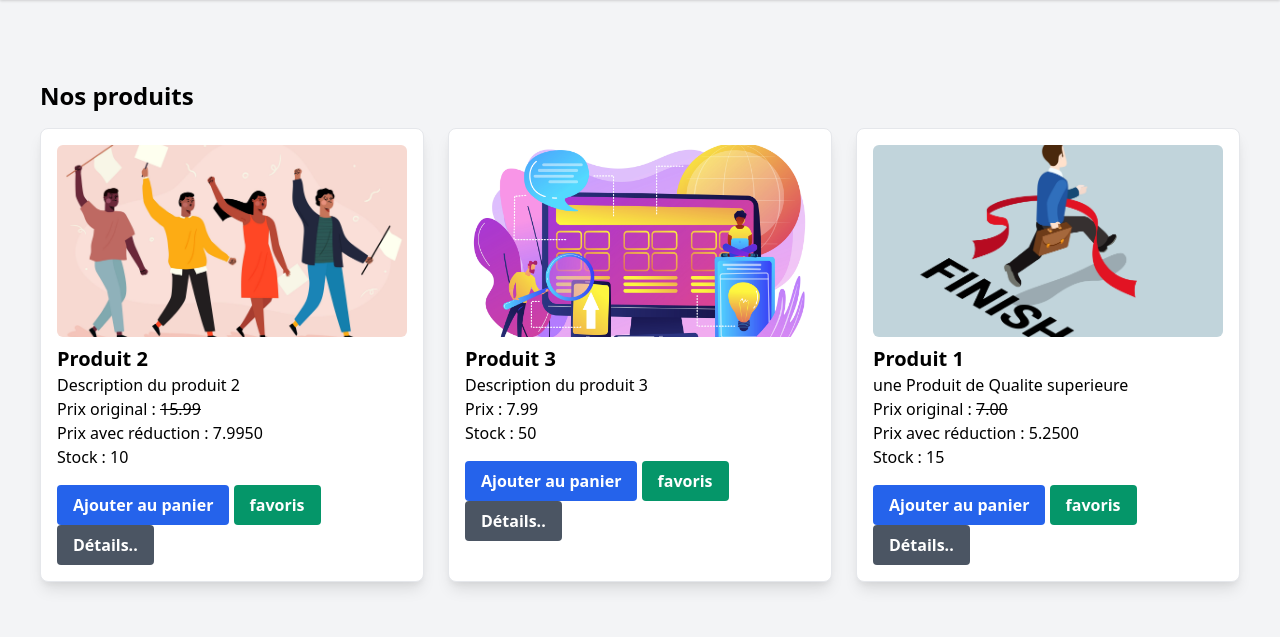
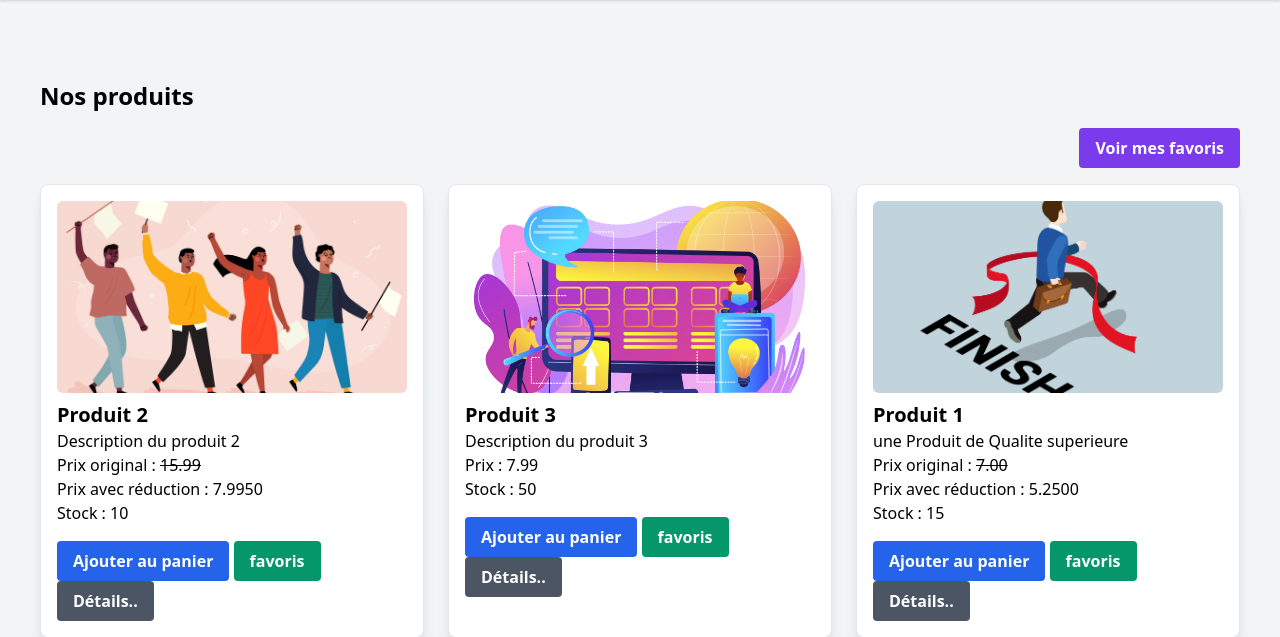
Before and after one commit to Jeanos2004/KambiProject, a Django app: page /products/ in a window 1280 px wide. Shown: the part 64-701 px from the top of the page. Run offline with Django 5.2, Linux system fonts and the light colour scheme; data comes from the database, SQL or seed files in the repository; both versions use the stored data as it was after the commit.

Commit message:
Ajout de la fonction de suppresions d'un element de la liste des favoris

```diff
--- a/ecommerce/store/models.py
+++ b/ecommerce/store/models.py
@@ -93,6 +93,7 @@ class Order(models.Model):
     user = models.ForeignKey(User, on_delete=models.CASCADE)
     delivery_person = models.ForeignKey(DeliveryPerson, on_delete=models.SET_NULL, null=True, blank=True)
     total_price = models.DecimalField(max_digits=10, decimal_places=2)
+    delivery_fee = models.DecimalField(max_digits=10, decimal_places=2, default=0)  # Nouveau champ pour le prix de livraison
     status = models.CharField(max_length=20, default='pending')  # Statut de la commande
     delivery_address = models.CharField(max_length=255, null=True)  # Adresse de livraison
     created_at = models.DateTimeField(auto_now_add=True)
--- a/ecommerce/store/templates/store/delivery_dashboard.html
+++ b/ecommerce/store/templates/store/delivery_dashboard.html
@@ -1,5 +1,6 @@
 <h1>Tableau de bord du livreur</h1>
 <h2>Mes missions de livraison</h2>
+<p><strong>Gains totaux : </strong>{{ total_earnings }} €</p>
 <table>
     <tr>
         <th>ID de la commande</th>
--- a/ecommerce/store/templates/store/favorites.html
+++ b/ecommerce/store/templates/store/favorites.html
@@ -11,6 +11,10 @@
                 <h2 class="text-xl font-semibold">{{ product.name }}</h2>
                 <p>{{ product.description }}</p>
                 <p class="text-lg font-bold">Prix : {{ product.price }} €</p>
+                <form action="{% url 'remove_from_favorites' product.id %}" method="post">
+                    {% csrf_token %}
+                    <button type="submit" class="text-red-500">Supprimer</button>
+                </form>
             </div>
         {% empty %}
             <p>Vous n'avez pas encore ajouté de favoris.</p>
--- a/ecommerce/store/templates/store/product_list.html
+++ b/ecommerce/store/templates/store/product_list.html
@@ -2,6 +2,13 @@
 {% block content %}
 <div class="max-w-7xl mx-auto mt-10 p-6">
   <h1 class="text-2xl font-bold mb-4">Nos produits</h1>
+  <div class="text-right mb-4">
+    <button
+      class="bg-purple-600 text-white font-bold py-2 px-4 rounded hover:bg-purple-700"
+    >
+      <a href="{% url 'view_favorites' %}">Voir mes favoris</a>
+    </button>
+  </div>
   <div class="grid grid-cols-1 sm:grid-cols-2 lg:grid-cols-3 gap-6">
     {% for product in products %}
     <div class="border rounded-lg p-4 bg-white shadow-lg">
--- a/ecommerce/store/urls.py
+++ b/ecommerce/store/urls.py
@@ -43,6 +43,10 @@ urlpatterns = [
     # Route pour ajouter un produit aux favoris
     path('favorites/add/<int:product_id>/', views.add_to_favorites, name='add_to_favorites'),
 
+    # Route pour la suppression d'un element de la liste des favoris
+    path('favorites/remove/<int:product_id>/', views.remove_from_favorites, name='remove_from_favorites'),
+
+
     # Route pour ajouter un avis sur un produit
     path('product/<int:product_id>/review/', views.add_review, name='add_review'),
 
--- a/ecommerce/store/views.py
+++ b/ecommerce/store/views.py
@@ -10,6 +10,7 @@ from store.forms import DeliveryPersonForm, ReviewForm, SignUpForm, UserUpdateFo
 from django.views.generic import UpdateView
 from django.urls import reverse_lazy
 from django.contrib.auth.mixins import LoginRequiredMixin
+from decimal import Decimal  # Assurez-vous d'importer Decimal
 
 from .models import Cart, CartItem, DeliveryPerson, Notification, Order, OrderItem, Product, Review, User
 
@@ -136,9 +137,10 @@ def checkout(request):
         return redirect('view_cart')
 
     total_price = sum(item.product.price_with_discount() * item.quantity for item in cart_items)
+    delivery_fee = Decimal('5.00')  # Convertir le prix de livraison en Decimal
 
     if request.method == 'POST':
-        order = Order.objects.create(user=request.user, total_price=total_price)
+        order = Order.objects.create(user=request.user, total_price=total_price + delivery_fee, delivery_fee=delivery_fee)
         for item in cart_items:
             OrderItem.objects.create(
                 order=order,
@@ -157,7 +159,7 @@ def checkout(request):
         messages.success(request, f"Votre commande #{order.id} a été validée avec succès !")
         return redirect('order_history')
 
-    return render(request, 'store/checkout.html', {'cart': cart, 'total_price': total_price})
+    return render(request, 'store/checkout.html', {'cart': cart, 'total_price': total_price, 'delivery_fee': delivery_fee})
 
 # Vue pour ajouter un produit aux favoris
 @login_required
@@ -171,7 +173,13 @@ def add_to_favorites(request, product_id):
 def view_favorites(request):
     return render(request, 'store/favorites.html', {'favorites': request.user.favorites.all()})
 
-
+# Vue pour supprimer un produit des favoris
+@login_required
+def remove_from_favorites(request, product_id):
+    product = get_object_or_404(Product, id=product_id)
+    request.user.favorites.remove(product)  # Supprime le produit des favoris
+    messages.success(request, f"{product.name} a été supprimé de vos favoris.")
+    return redirect('view_favorites')  # Redirige vers la page des favoris
 def add_review(request, product_id):
     product = get_object_or_404(Product, id=product_id)
     if request.method == 'POST':
@@ -305,4 +313,7 @@ def delivery_dashboard(request):
     delivery_person = get_object_or_404(DeliveryPerson, user=request.user)
     missions = Order.objects.filter(delivery_person=delivery_person, status='in_progress')
 
-    return render(request, 'store/delivery_dashboard.html', {'missions': missions})
+    # Calculer les gains du livreur
+    total_earnings = sum(order.delivery_fee for order in Order.objects.filter(delivery_person=delivery_person))
+
+    return render(request, 'store/delivery_dashboard.html', {'missions': missions, 'total_earnings': total_earnings})
```
Also changed, not shown: ecommerce/db.sqlite3, ecommerce/store/migrations/0011_order_delivery_fee.py (added).
